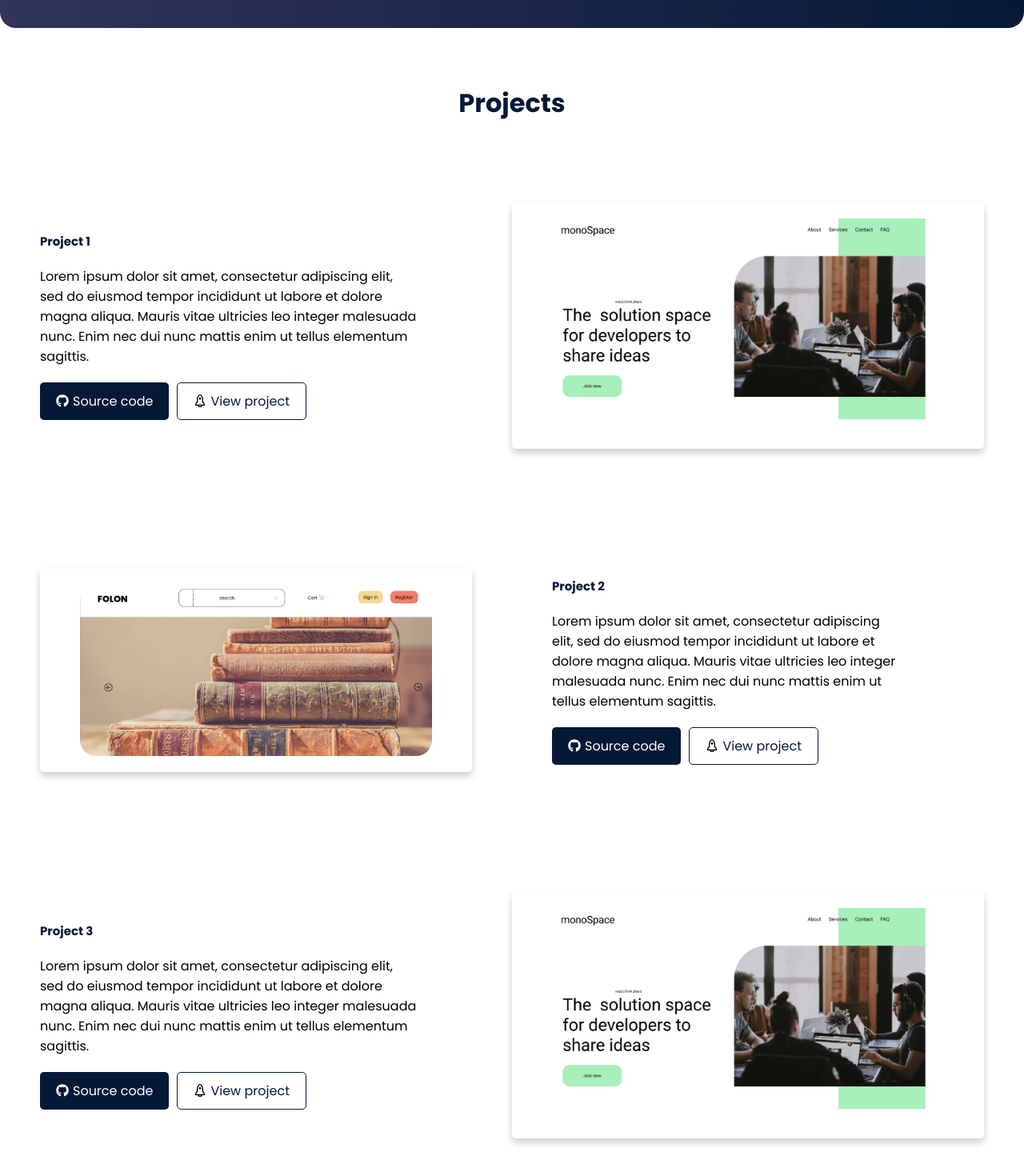
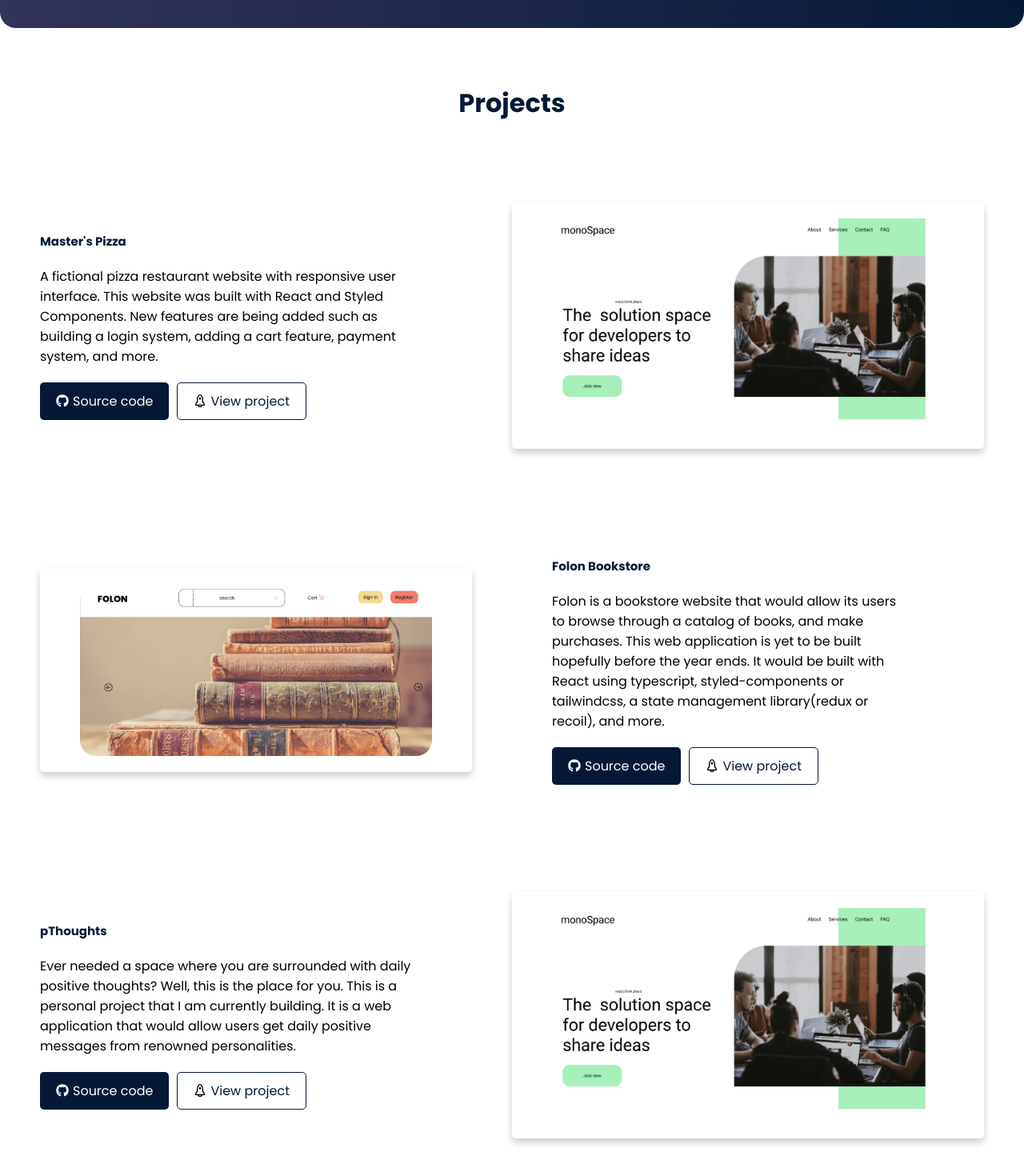
Before and after one commit to piusprince/react-portfolio, a React (Create React App) app: page / in a window 1280 px wide. Shown: the part 855-2325 px from the top of the page at 80% size. Built offline with nearby package versions, Linux system fonts and the light colour scheme.

Commit message:
Update projects.js
Improved the description of projects listed

```diff
--- a/src/components/Work/projects.js
+++ b/src/components/Work/projects.js
@@ -4,20 +4,20 @@ import bookstore from "../../images/bookstore.webp";
 export const projects = [
   {
     id: 1,
-    name: "Project 1",
-    desc: "Lorem ipsum dolor sit amet, consectetur adipiscing elit, sed do eiusmod tempor incididunt ut labore et dolore magna aliqua. Mauris vitae ultricies leo integer malesuada nunc. Enim nec dui nunc mattis enim ut tellus elementum sagittis.",
+    name: "Master's Pizza",
+    desc: "A fictional pizza restaurant website with responsive user interface. This website was built with React and Styled Components. New features are being added such as building a login system, adding a cart feature, payment system, and more.",
     img: projectImg,
   },
   {
     id: 2,
-    name: "Project 2",
-    desc: "Lorem ipsum dolor sit amet, consectetur adipiscing elit, sed do eiusmod tempor incididunt ut labore et dolore magna aliqua. Mauris vitae ultricies leo integer malesuada nunc. Enim nec dui nunc mattis enim ut tellus elementum sagittis.",
+    name: "Folon Bookstore",
+    desc: "Folon is a bookstore website that would allow its users to browse through a catalog of books, and make purchases. This web application is yet to be built hopefully before the year ends. It would be built with React using typescript, styled-components or tailwindcss, a state management library(redux or recoil), and more.",
     img: bookstore,
   },
   {
     id: 1,
-    name: "Project 3",
-    desc: "Lorem ipsum dolor sit amet, consectetur adipiscing elit, sed do eiusmod tempor incididunt ut labore et dolore magna aliqua. Mauris vitae ultricies leo integer malesuada nunc. Enim nec dui nunc mattis enim ut tellus elementum sagittis.",
+    name: "pThoughts",
+    desc: "Ever needed a space where you are surrounded with daily positive thoughts? Well, this is the place for you. This is a personal project that I am currently building. It is a web application that would allow users get daily positive messages from renowned personalities.",
     img: projectImg,
   },
 ];
```
